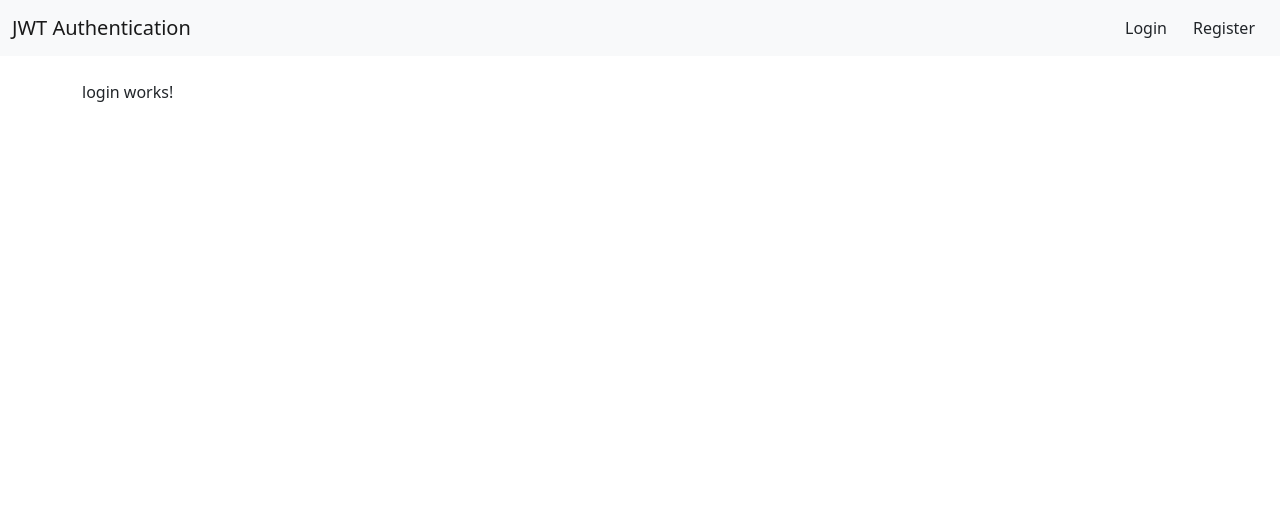
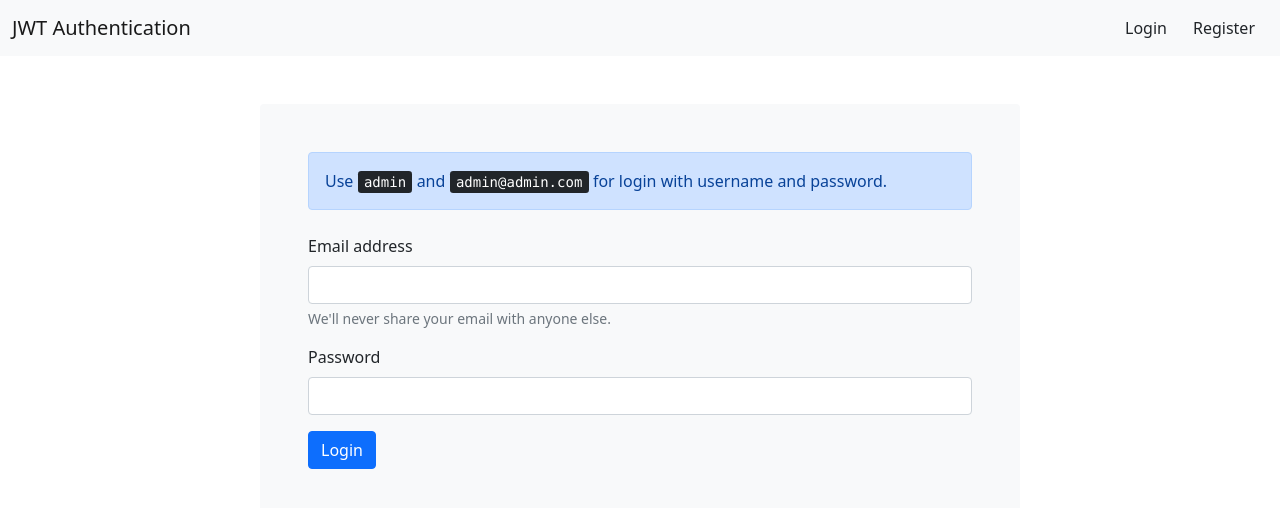
Before and after one commit to Arash-HR/Angular-JWT-Authentication, an Angular app: page /login in a window 1280 px wide. Shown: the top 508 px of the page. Built offline with nearby package versions, Linux system fonts and the light colour scheme.

Commit message:
design login form

```diff
--- a/src/app/components/auth/login/login.component.html
+++ b/src/app/components/auth/login/login.component.html
@@ -1,3 +1,19 @@
-<div class="container">
-    <p class="mt-4">login works!</p>
+<div class="container mt-5">
+    <div class="row justify-content-center">
+        <form class="bg-light p-5 col-8 rounded">
+            <div class="alert alert-primary mb-4" role="alert">
+                Use <kbd>admin</kbd> and <kbd>admin@admin.com</kbd> for login with username and password.
+            </div>
+            <div class="mb-3">
+                <label for="exampleInputEmail1" class="form-label">Email address</label>
+                <input type="email" class="form-control" id="exampleInputEmail1" aria-describedby="emailHelp">
+                <div id="emailHelp" class="form-text">We'll never share your email with anyone else.</div>
+            </div>
+            <div class="mb-3">
+                <label for="exampleInputPassword1" class="form-label">Password</label>
+                <input type="password" class="form-control" id="exampleInputPassword1">
+            </div>
+            <button type="submit" class="btn btn-primary">Login</button>
+        </form>
+    </div>
 </div>
```
